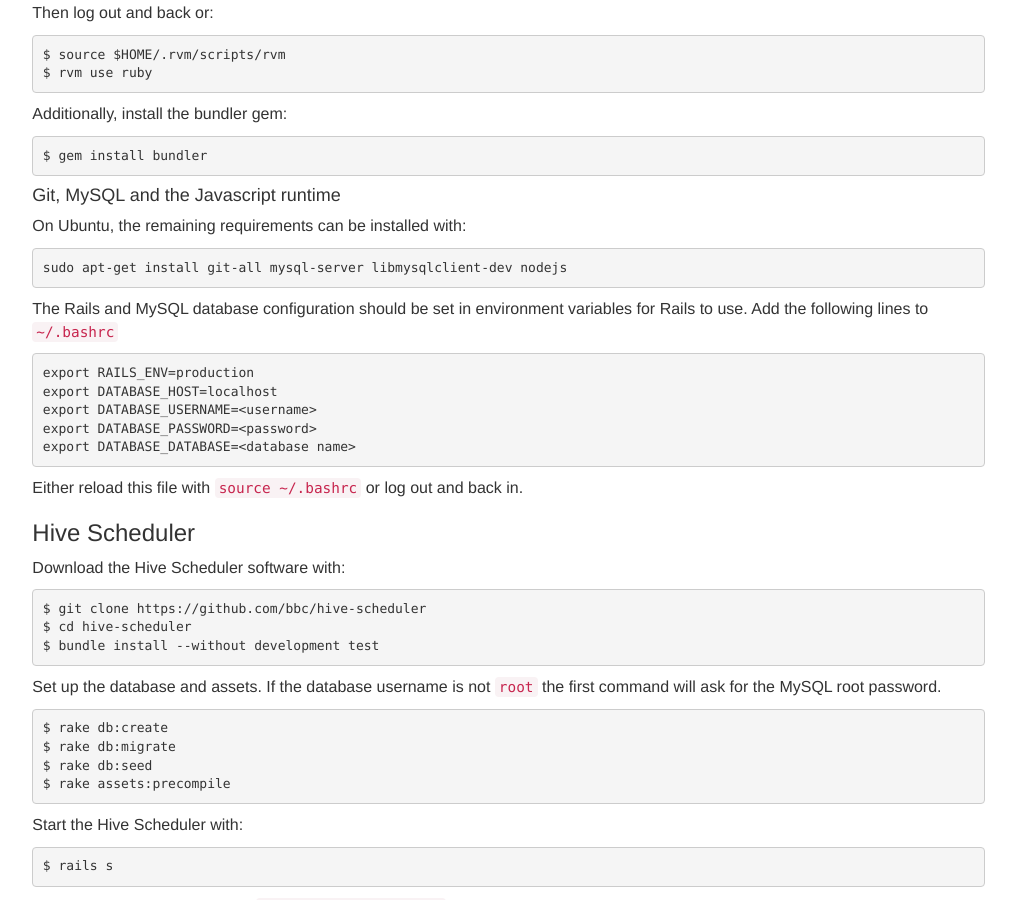
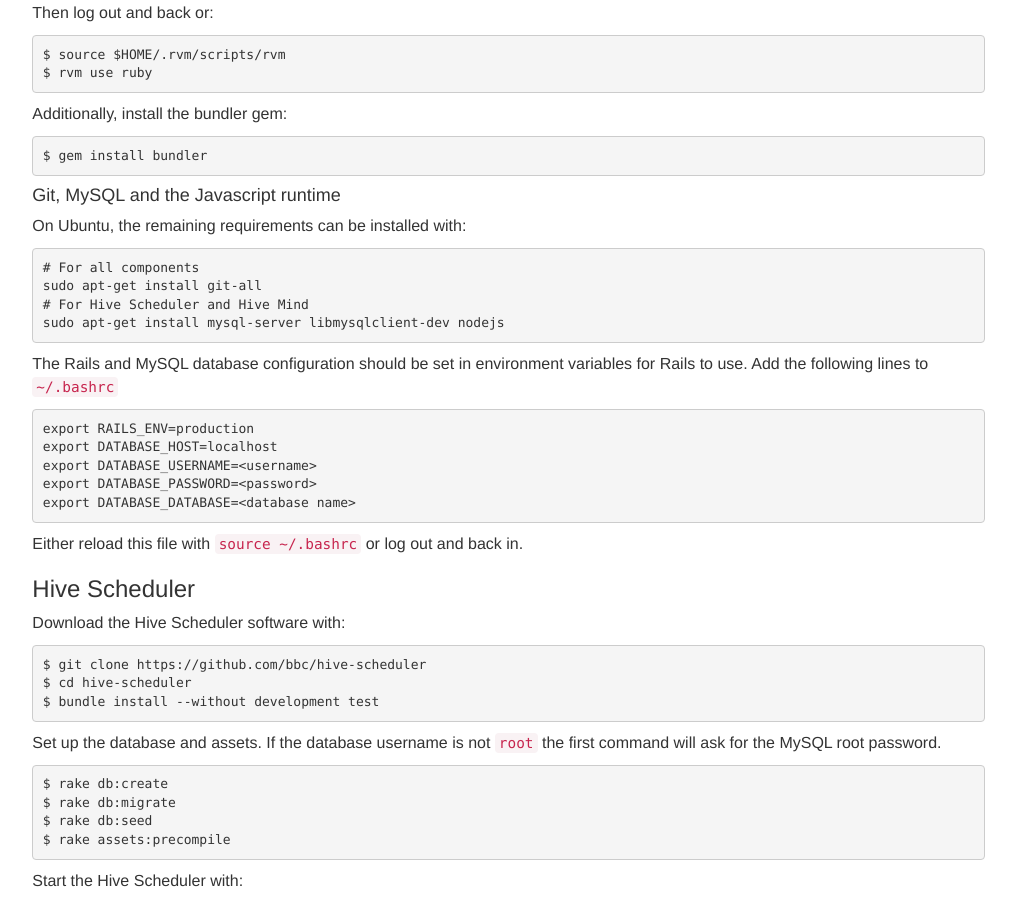
Before and after one commit to bbc/hive-ci, a Jekyll site: the page built from _documentation/02-01-quick-start-guide.md, in a window 1280 px wide and 900 px high, scrolled down 1079 px. Shown: the whole window, without its empty margins (186-1202 px from the left). Built offline with Jekyll 4.4.1, drawn with Linux system fonts in a browser that asks for light colours; nearby versions of some CDN libraries.

Commit message:
Clarification in dependencies

````diff
--- a/_documentation/02-01-quick-start-guide.md
+++ b/_documentation/02-01-quick-start-guide.md
@@ -61,7 +61,10 @@
 On Ubuntu, the remaining requirements can be installed with:
 
 ``` bash
-sudo apt-get install git-all mysql-server libmysqlclient-dev nodejs
+# For all components
+sudo apt-get install git-all
+# For Hive Scheduler and Hive Mind
+sudo apt-get install mysql-server libmysqlclient-dev nodejs
 ```
 
 The Rails and MySQL database configuration should be set in environment variables for Rails to use. Add the following lines to `~/.bashrc`
````
